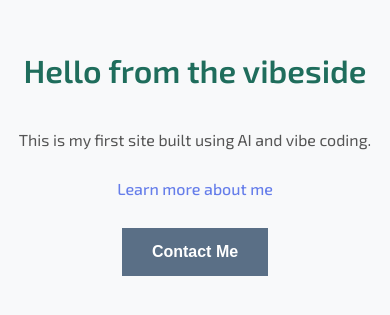
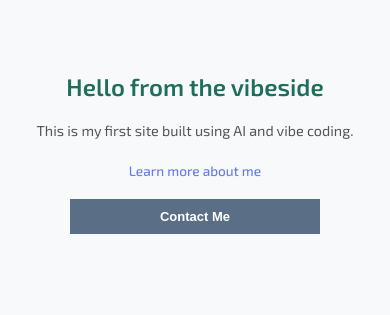
Before and after one commit to vkk-web-dev/my-first-vibe-site, a plain HTML site: page index.html in a window 390 px wide. Shown: the part 269-584 px from the top of the page. Drawn offline with Linux system fonts and the light colour scheme.

Commit message:
Add mobile responsive design with media queries for tablets and smartphones

```diff
--- a/styles.css
+++ b/styles.css
@@ -9,8 +9,10 @@ body {
     align-items: center;
     min-height: 100vh;
     margin: 0;
+    padding: 20px;
     background-color: #f8f9fa;
     color: #333;
+    box-sizing: border-box;
 }
 
 h1, h2, h3, h4, h5, h6 {
@@ -67,3 +69,74 @@ button:hover {
 button:active {
     background-color: #5a6f86;
 }
+
+/* Mobile responsive design */
+@media (max-width: 768px) {
+    body {
+        padding: 15px;
+        font-size: 16px;
+    }
+
+    h1, h2, h3, h4, h5, h6 {
+        font-size: 1.8rem;
+        margin: 15px 0;
+        padding: 0 10px;
+    }
+
+    p {
+        font-size: 1rem;
+        margin: 15px 0;
+        padding: 0 10px;
+        line-height: 1.5;
+    }
+
+    button {
+        padding: 12px 24px;
+        font-size: 14px;
+        width: 100%;
+        max-width: 280px;
+        margin: 15px auto;
+        display: block;
+    }
+
+    a {
+        font-size: 0.95rem;
+        margin: 15px 0;
+        padding: 0 10px;
+        word-wrap: break-word;
+    }
+}
+
+@media (max-width: 480px) {
+    body {
+        padding: 10px;
+        font-size: 14px;
+    }
+
+    h1, h2, h3, h4, h5, h6 {
+        font-size: 1.5rem;
+        margin: 10px 0;
+        padding: 0 5px;
+    }
+
+    p {
+        font-size: 0.9rem;
+        margin: 10px 0;
+        padding: 0 5px;
+        line-height: 1.4;
+    }
+
+    button {
+        padding: 10px 20px;
+        font-size: 13px;
+        width: 100%;
+        max-width: 250px;
+        margin: 10px auto;
+    }
+
+    a {
+        font-size: 0.85rem;
+        margin: 10px 0;
+        padding: 0 5px;
+    }
+}
```
